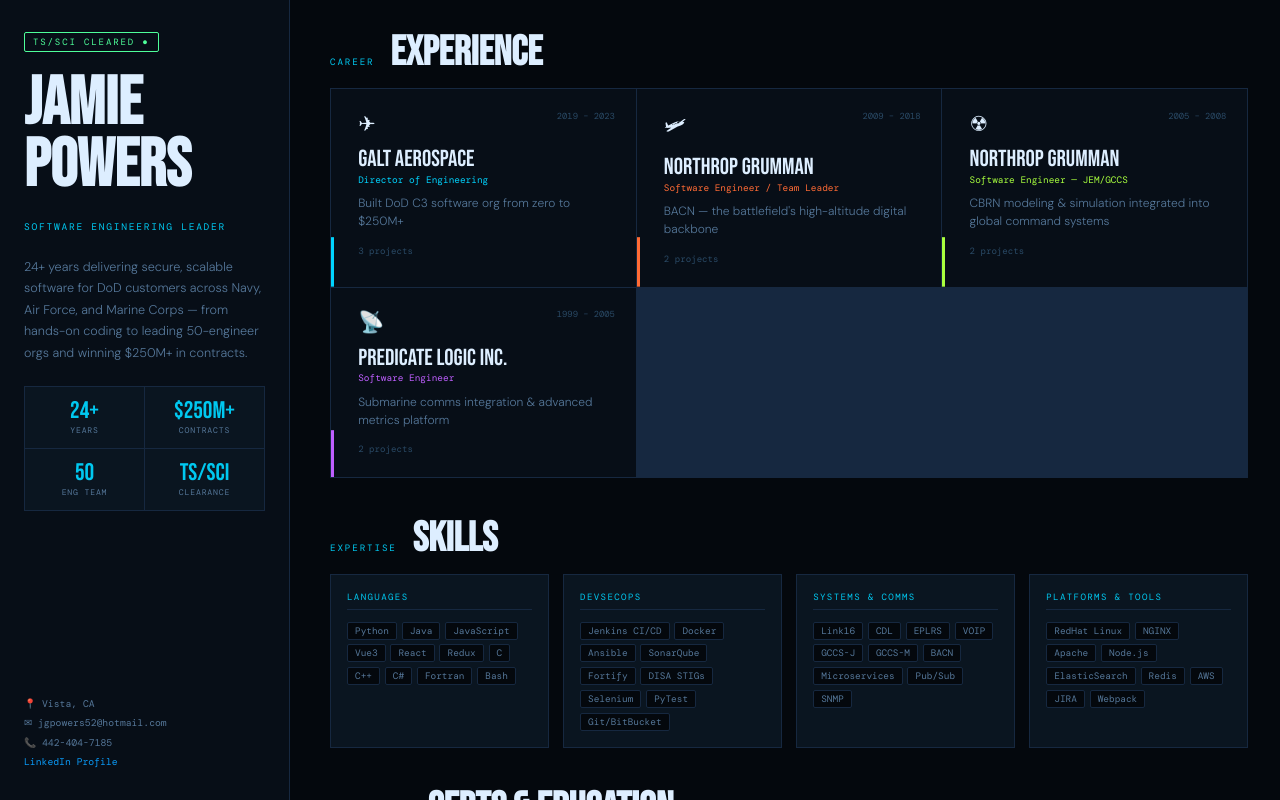
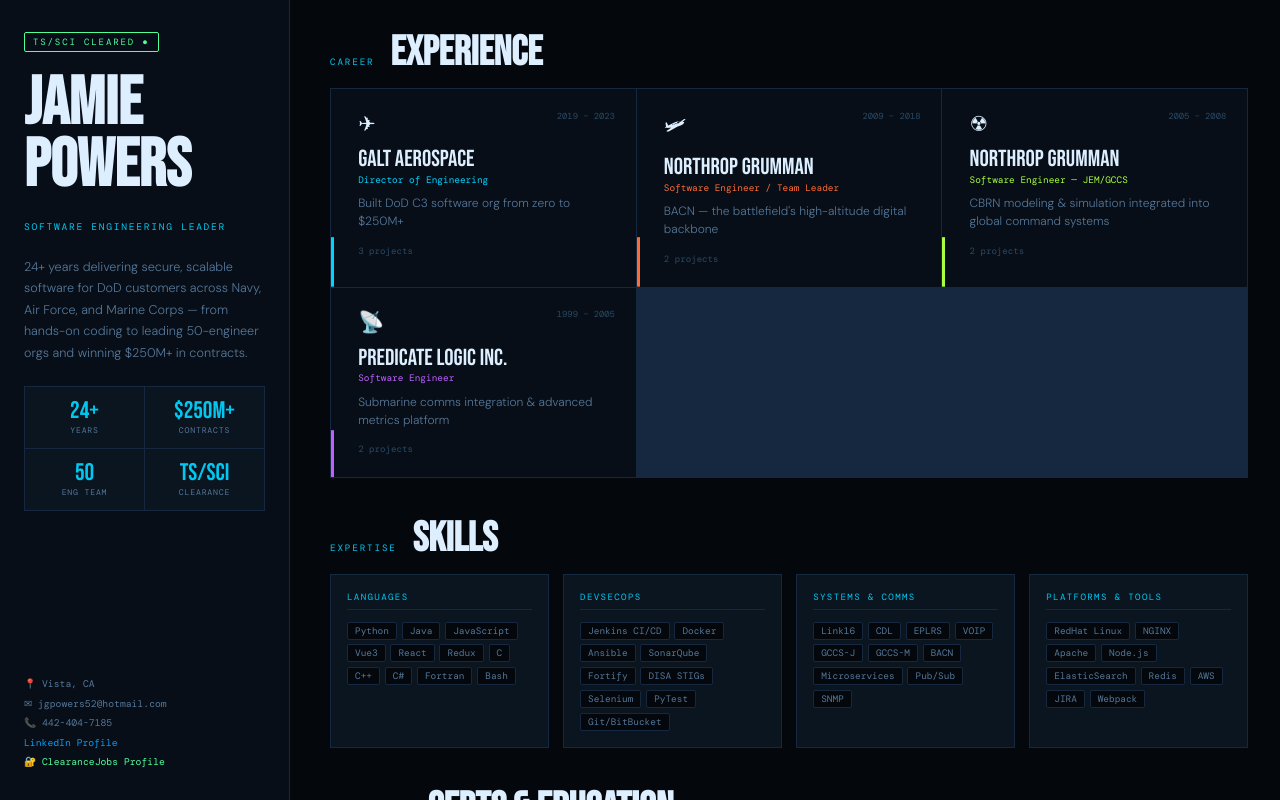
Before and after one commit to beelzabub/powers-resume, a Vue app: page / in a window 1280 px wide. Built offline with nearby package versions, Linux system fonts and the light colour scheme; a web font is replaced by a local one.

Commit message:
Working the certs section

```diff
--- a/src/App.vue
+++ b/src/App.vue
@@ -132,6 +132,7 @@
             <a class="contact-item" href="mailto:jgpowers52@hotmail.com">✉ jgpowers52@hotmail.com</a>
             <a class="contact-item" href="tel:4424047185">📞 442-404-7185</a>
             <a class="contact-item linkedin" href="https://www.linkedin.com/in/jamie-powers-94348a7/" target="_blank" rel="noopener">LinkedIn Profile</a>
+            <a class="contact-item clearance" href="https://www.clearancejobs.com/profile" target="_blank" rel="noopener">🔐 ClearanceJobs Profile</a>
           </div>
         </div>
       </aside>
@@ -521,6 +522,8 @@
 a.contact-item:hover { color: var(--accent); }
 a.contact-item.linkedin { color: #0a9af7; }
 a.contact-item.linkedin:hover { color: var(--accent); }
+a.contact-item.clearance { color: #4eff9a; }
+a.contact-item.clearance:hover { color: var(--accent); }
 
 .panel-right { flex: 1; overflow-y: auto; padding: 2rem 2rem 2rem 2.5rem; display: flex; flex-direction: column; gap: 2.5rem; }
 .panel-right::-webkit-scrollbar { width: 3px; }
```
